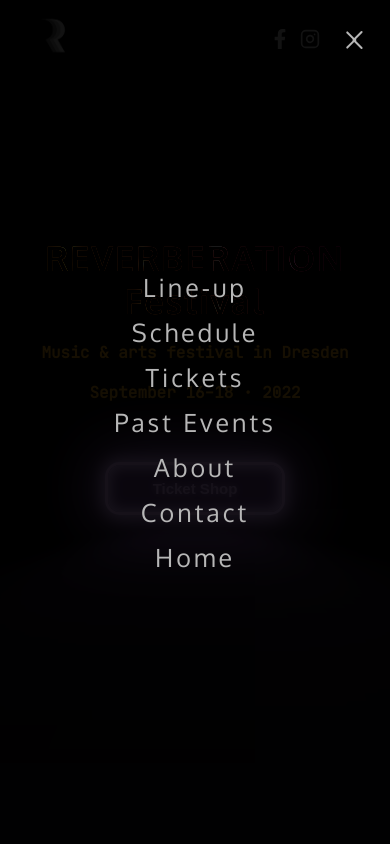
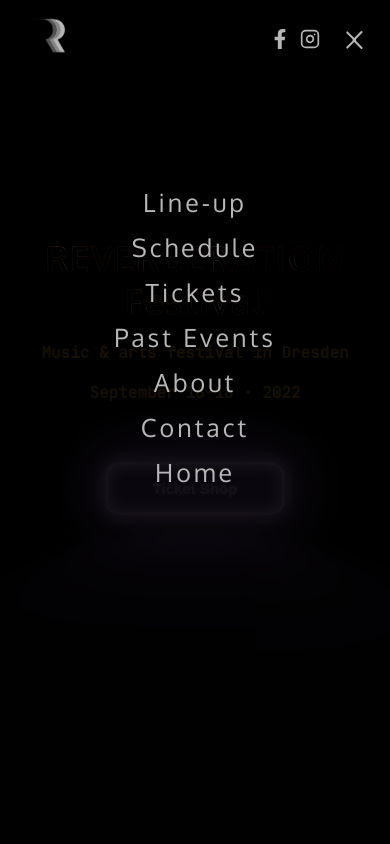
Before and after one commit to ediheid/reverberation-frontend, a React (Create React App) app: page / in a window 390 px wide. Both pictures are taken after a click on the button 354 px from the left and 40 px from the top of the page. Shown: the top 844 px of the page. Built offline with nearby package versions, Linux system fonts and the light colour scheme.

Commit message:
Testing new dropdown layout

```diff
--- a/src/Components/Navbar/navbar.module.scss
+++ b/src/Components/Navbar/navbar.module.scss
@@ -82,8 +82,10 @@
 
   display: flex;
   flex-direction: column;
-  justify-content: center;
+  // justify-content: center;
   align-items: center;
+
+  margin-top: 10rem;
 
   text-align: center;
   font-size: 2.5rem;
@@ -94,7 +96,7 @@
   height: 100vh;
 
   position: absolute;
-  top: 0;
+  top: 8rem;
   width: 100%;
 }
 
```
